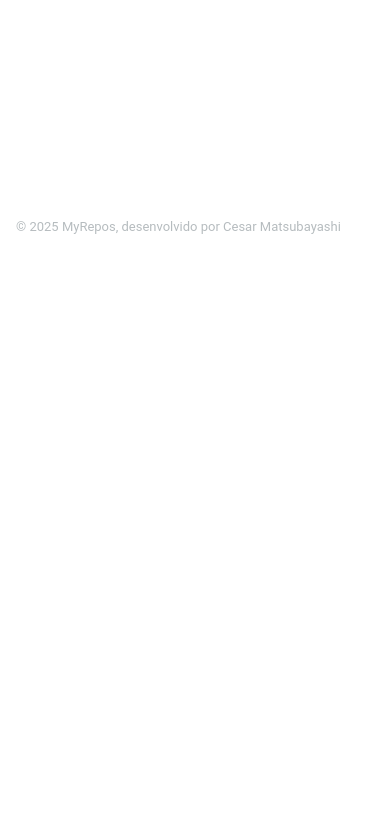
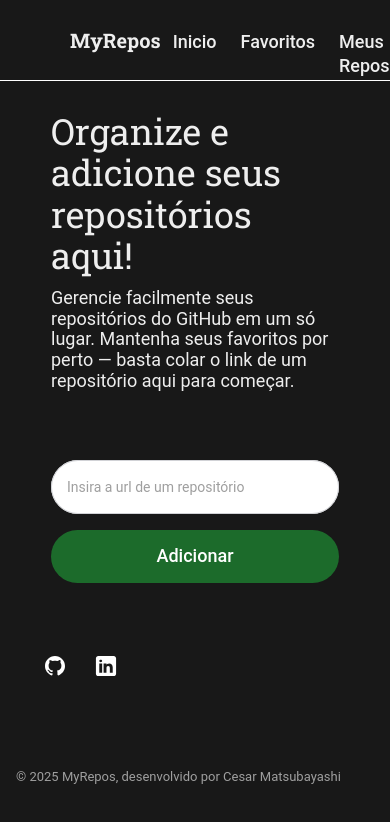
Before and after one commit to cesar-matsubayashi/my-repos, a React (Vite) app in the folder frontend/my-repos/: page / in a window 390 px wide. Shown: the top 822 px of the page. Built offline with nearby package versions, Linux system fonts and the light colour scheme; a web font is replaced by a local one.

Commit message:
feat: add intro section

```diff
--- a/frontend/my-repos/src/components/App/App.css
+++ b/frontend/my-repos/src/components/App/App.css
@@ -3,6 +3,7 @@
   min-height: 100vh;
   padding: 0 calc((100vw - 1440px) / 2);
   color: var(--primary-text-color);
+  background-color: var(--primary-bg);
   font-family: "Roboto", sans-serif;
   font-size: 18px;
   font-weight: 400;
--- a/frontend/my-repos/src/components/App/App.tsx
+++ b/frontend/my-repos/src/components/App/App.tsx
@@ -1,16 +1,20 @@
 import './App.css'
 import { Route, Routes} from "react-router";
 import Layout from '../Layout/Layout';
+import Main from '../Main/Main';
+import RepositoryProvider from '../../contexts/RepositoryContext';
 
 function App() {
   return (
-    <div className="page">
-      <Routes>
-        <Route path="/" element={<Layout />}>
-          <Route index element={<main />} />
-        </Route>
-      </Routes>
-    </div>
+    <RepositoryProvider>
+      <div className="page">
+        <Routes>
+          <Route path="/" element={ <Layout /> }>
+            <Route index element={ <Main /> } />
+          </Route>
+        </Routes>
+      </div>
+    </RepositoryProvider>
   )
 }
 
--- /dev/null
+++ b/frontend/my-repos/src/components/Main/AddForm/AddForm.css
@@ -0,0 +1,45 @@
+.form_repository {
+  width: 608px;
+  border-radius: 50px;
+  display: flex;
+  justify-content: center;
+  margin-bottom: 80px;
+  box-shadow: inset 0 0 0 1px #d1d2d6;
+}
+
+.form__input_el_repositoryUrl {
+  width: 100%;
+  height: 62px;
+  margin: 1px 0 1px 24px;
+  border-radius: 50px;
+}
+
+.form__input_el_repositoryUrl:focus {
+  outline: none;
+}
+
+@media screen and (max-width: 1104px) {
+  .form_repository {
+    width: 452px;
+    margin-bottom: 48px;
+  }
+
+  .form__input_el_repositoryUrl {
+    height: 54px;
+  }
+}
+
+@media screen and (max-width: 544px) {
+  .form_repository {
+    width: 288px;
+    flex-direction: column;
+    box-shadow: none;
+  }
+
+  .form__input_el_repositoryUrl {
+    width: 256px;
+    margin: 0 0 16px 0;
+    padding: 0 16px;
+    box-shadow: inset 0 0 0 1px #d1d2d6;
+  }
+}
--- /dev/null
+++ b/frontend/my-repos/src/components/Main/AddForm/AddForm.tsx
@@ -0,0 +1,48 @@
+import "../../../styles/Form.css";
+import "./AddForm.css";
+import { useState } from "react";
+import { useRepository } from "../../../contexts/RepositoryContext";
+
+export default function AddForm() {
+  const { addRepository } = useRepository();
+  const [inputValue, setInputValue] = useState<string>("");
+
+  const handleChange = (e: React.ChangeEvent<HTMLInputElement>) => {
+    setInputValue(e.currentTarget.value);
+  };
+
+  function handleSubmit(e: React.FormEvent<HTMLFormElement>) {
+    e.preventDefault();
+
+    const form = e.currentTarget;
+    const data = new FormData(form);
+
+    const repositoryUrl = data.get("repositoryUrl");
+
+    if (typeof repositoryUrl === "string") {
+      addRepository(repositoryUrl);
+    }
+  }
+
+  return (
+    <form className="form form_repository" name="repository" onSubmit={handleSubmit}>
+      <input
+        type="text"
+        name="repositoryUrl"
+        id="repositoryUrl-input"
+        className="form__input form__input_el_repositoryUrl"
+        placeholder="Insira a url de um repositório"
+        required
+        onInvalid={(e) =>
+          e.currentTarget.setCustomValidity("Por favor, insira a url de um repositório")
+        }
+        onInput={(e) => e.currentTarget.setCustomValidity("")}
+        value={inputValue}
+        onChange={handleChange}
+      />
+      <button type="submit" name="submit" className="form__button">
+        Adicionar
+      </button>
+    </form>
+  );
+}
--- /dev/null
+++ b/frontend/my-repos/src/components/Main/Main.css
@@ -0,0 +1,48 @@
+.intro {
+  display: flex;
+  flex-direction: column;
+  align-items: center;
+  color: var(--accent-text-color);
+}
+
+.intro__headline {
+  max-width: 702px;
+  font-family: "Roboto Slab", sans-serif;
+  font-size: 60px;
+  font-weight: 400;
+  margin: 80px 0 0 94px;
+}
+
+.intro__caption {
+  max-width: 608px;
+  font-family: "Roboto", sans-serif;
+  font-size: 18px;
+  font-weight: 400;
+  margin: 32px 0 64px 0;
+}
+
+@media screen and (max-width: 1104px) {
+  .intro__headline {
+    max-width: 425px;
+    font-size: 36px;
+    margin: 38px 27px 0 0;
+  }
+
+  .intro__caption {
+    max-width: 452px;
+    margin: 16px 0 48px 0;
+  }
+}
+
+@media screen and (max-width: 544px) {
+  .intro__headline {
+    max-width: 285px;
+    font-size: 36px;
+    margin: 30px 3px 0 0;
+  }
+
+  .intro__caption {
+    max-width: 288px;
+    margin: 11.56px 0 68.44px 0;
+  }
+}
--- /dev/null
+++ b/frontend/my-repos/src/components/Main/Main.tsx
@@ -0,0 +1,20 @@
+import './Main.css'
+import AddForm from "./AddForm/AddForm";
+
+export default function Main() {
+  return (
+    <main className="repositories">
+      <section className="intro">
+        <h1 className="intro__headline">
+          Organize e adicione seus repositórios aqui!
+        </h1>
+        <p className="intro__caption">
+          Gerencie facilmente seus repositórios do GitHub em um só lugar.
+          Mantenha seus favoritos por perto —
+          basta colar o link de um repositório aqui para começar.
+        </p>
+        <AddForm />
+      </section>
+    </main>
+  );
+}
--- /dev/null
+++ b/frontend/my-repos/src/contexts/RepositoryContext.tsx
@@ -0,0 +1,43 @@
+import { createContext, useState, useContext, type ReactNode } from "react";
+import type { RepositoryResponse } from "../utils/api";
+import api from "../utils/api";
+
+interface RepositoryContextType {
+  repositoryList: RepositoryResponse[];
+  addRepository: (repositoryUrl: string) => Promise<void>;
+}
+
+const RepositoryContext = createContext<RepositoryContextType | undefined>(
+  undefined
+);
+
+export default function RepositoryProvider({ children }: { children: ReactNode }) {
+  const [repositoryList, setRepositoryList] = useState<RepositoryResponse[]>([]);
+
+  const addRepository = async (repositoryUrl: string): Promise<void> => {
+    try {
+      const newRepo: RepositoryResponse = await api.create(repositoryUrl);
+      setRepositoryList((prevList) => [...prevList, newRepo]);
+
+      console.log("Repository created:", newRepo);
+    } catch (error) {
+      console.error("Failed to create repository:", error);
+    }
+  };
+
+  return (
+    <RepositoryContext.Provider value={{ repositoryList, addRepository }}>
+      {children}
+    </RepositoryContext.Provider>
+  );
+};
+
+export const useRepository = (): RepositoryContextType => {
+  const context = useContext(RepositoryContext);
+
+  if (!context) {
+    throw new Error("useRepository must be used within a RepositoryProvider");
+  }
+
+  return context;
+};
--- a/frontend/my-repos/src/index.css
+++ b/frontend/my-repos/src/index.css
@@ -2,9 +2,15 @@
 @import url("./vendor/fonts.css");
 
 :root {
-  --primary-bg: white;
-  --secondary-bg: #f5f6f7;
-  --primary-text-color: white;
-  --secondary-text-color: #b6bcbf;
-  --accent-text-color: white;
+  --primary-bg: #181818;
+  --secondary-bg: #363636;
+
+  --primary-text-color: #eeeeee;
+  --secondary-text-color: #9f9f9f;
+  --tertiary-text-color: #575757;
+
+  --primary-accent-color: white;
+
+  --button-accent: #1c6b2b;
+  --button-accent-hover: #21732f;
 }
--- /dev/null
+++ b/frontend/my-repos/src/styles/Form.css
@@ -0,0 +1,93 @@
+.form {
+  background-color: var(--primary-accent-color);
+  font-family: "Roboto", sans-serif;
+  font-weight: 400;
+}
+
+.form__fieldset {
+  border: none;
+  margin: 0;
+  padding: 0;
+  width: 100%;
+  display: flex;
+  flex-direction: column;
+  position: relative;
+}
+
+.form__label {
+  font-family: "Inter", sans-serif;
+  font-size: 12px;
+  font-weight: 400;
+  color: var(--button-accent);
+}
+
+.form__input {
+  border: none;
+  color: var(--tertiary-text-color);
+  caret-color: var(--button-accent);
+  font-size: 14px;
+}
+
+.form__input::placeholder {
+  color: var(--secondary-text-color);
+}
+
+.form__input_popup {
+  border-bottom: 1px solid rgba(0, 0, 0, 0.2);
+  padding: 9px 0 10px 0;
+}
+
+.form__input_popup:focus {
+  outline: none;
+  border-bottom: 1px solid black;
+}
+
+.form__button {
+  background-color: var(--button-accent);
+  color: var(--primary-accent-color);
+  border: none;
+  padding: 20px;
+  border-radius: 50px;
+  font-size: 18px;
+  font-weight: 500;
+  cursor: pointer;
+}
+
+.form__button:hover:enabled {
+  background-color: #21732f;
+}
+
+.form__button:active:enabled {
+  background-color: var(--button-accent);
+}
+
+.form__button_disabled {
+  color: var(--secondary-text-color);
+  background-color: #e6e8eb;
+}
+
+.form__input-error {
+  position: absolute;
+  transform: translate(0, 100%);
+  bottom: -3px;
+  font-family: "Inter", sans-serif;
+  font-size: 12px;
+  font-weight: 400;
+  color: red;
+}
+
+@media screen and (max-width: 1104px) {
+  .form__button {
+    padding: 16px;
+  }
+}
+
+@media screen and (max-width: 544px) {
+  .form {
+    background-color: transparent;
+  }
+
+  .form__button {
+    padding: 16px;
+  }
+}
```
